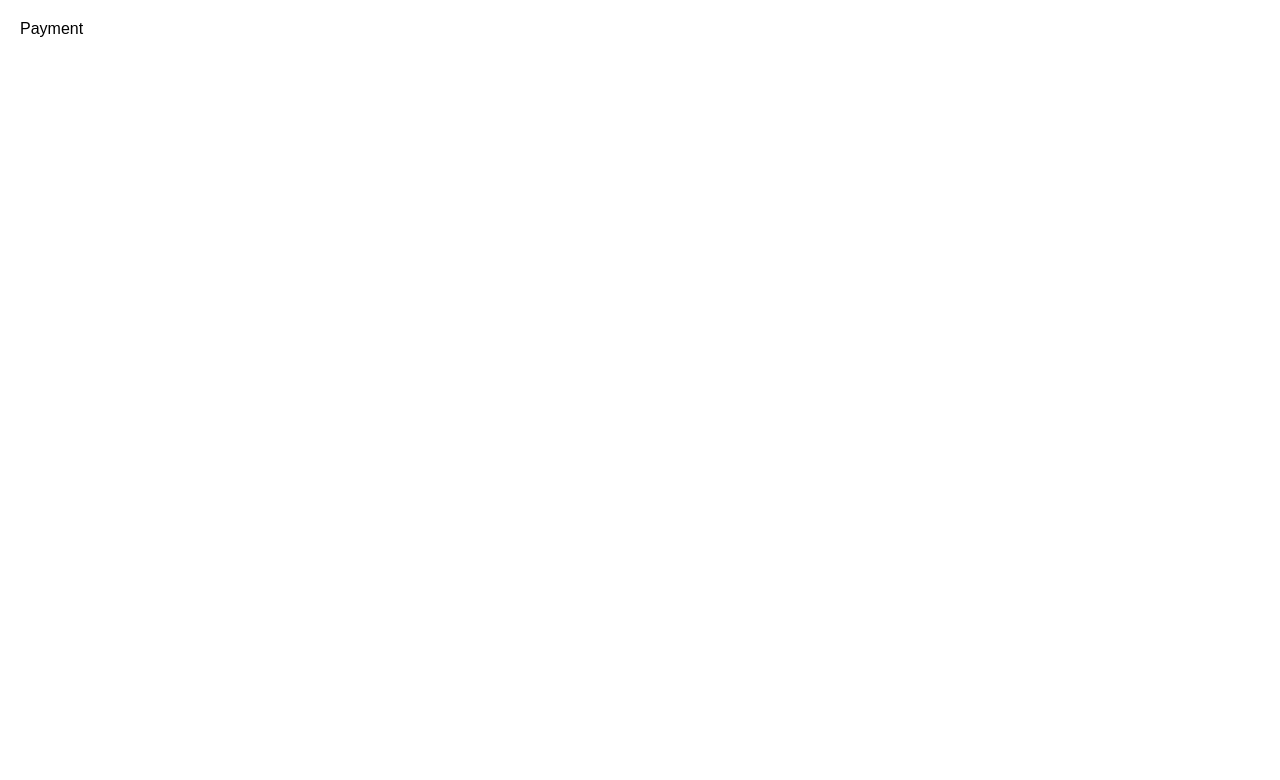
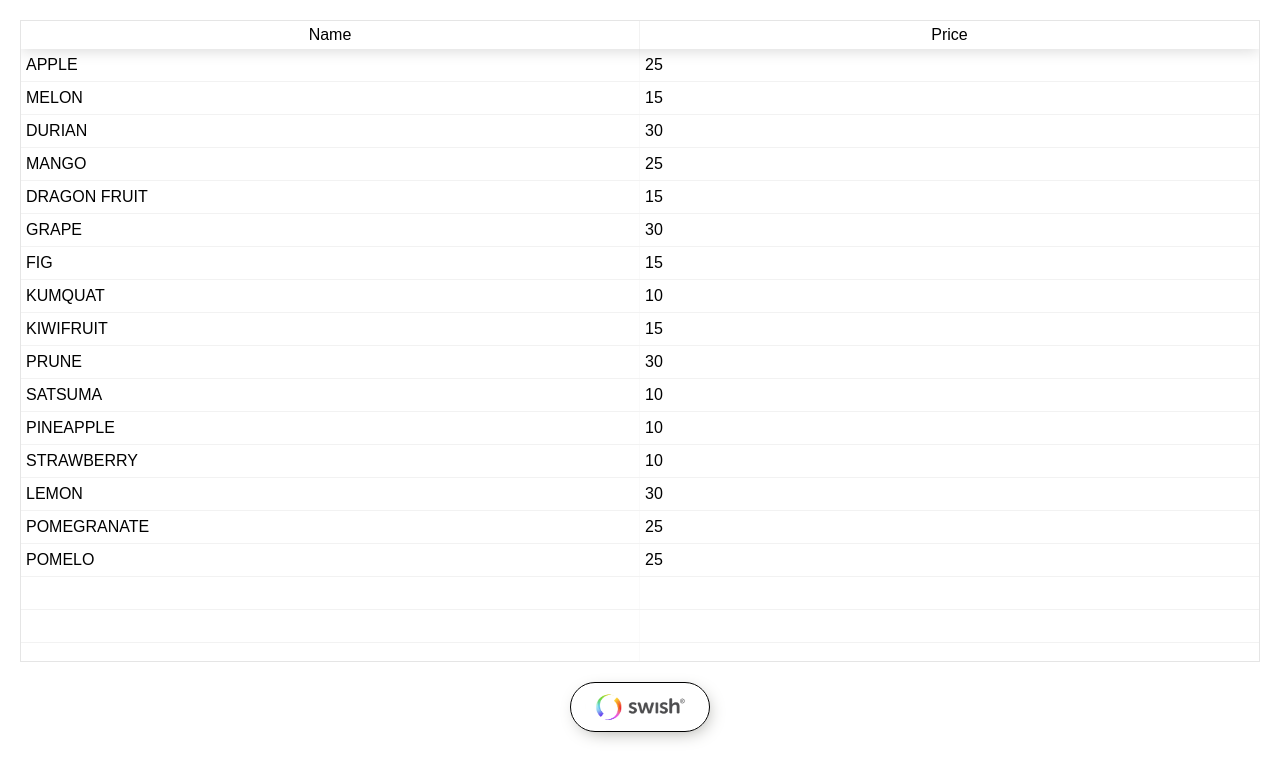
Before and after one commit to a7ul/swish-via-sound-pwa, a React (Create React App) app: page /payment in a window 1280 px wide. Shown: the top 780 px of the page. Built offline with nearby package versions, Linux system fonts and the light colour scheme.

Commit message:
Added payment ui

```diff
--- a/package.json
+++ b/package.json
@@ -8,7 +8,8 @@
     "react": "^16.5.2",
     "react-dom": "^16.5.2",
     "react-router-dom": "^4.3.1",
-    "react-scripts": "^2.0.4"
+    "react-scripts": "^2.0.4",
+    "react-table": "^6.8.6"
   },
   "homepage": "https://atulr.com/swish-via-sound-pwa/",
   "scripts": {
--- /dev/null
+++ b/src/components/Table/index.js
@@ -0,0 +1,8 @@
+import ReactTable from "react-table";
+import React from "react";
+import "react-table/react-table.css";
+import "./style.scss";
+
+export const Table = props => {
+  return <ReactTable data={props.data} columns={props.columns} />;
+};
--- /dev/null
+++ b/src/components/Table/style.scss
@@ -0,0 +1,3 @@
+.pagination-bottom {
+  display: none;
+}
--- a/src/pages/Payment/index.js
+++ b/src/pages/Payment/index.js
@@ -1,5 +1,51 @@
 import React from "react";
+import { Table } from "../../components/Table";
+import "./style.scss";
+import swishBtnImg from "../../assets/swish_button.png";
+console.log(swishBtnImg);
+
+const data = [
+  { id: 1, name: "APPLE", price: 25 },
+  { id: 2, name: "MELON", price: 15 },
+  { id: 3, name: "DURIAN", price: 30 },
+  { id: 4, name: "MANGO", price: 25 },
+  { id: 5, name: "DRAGON FRUIT", price: 15 },
+  { id: 6, name: "GRAPE", price: 30 },
+  { id: 7, name: "FIG", price: 15 },
+  { id: 8, name: "KUMQUAT", price: 10 },
+  { id: 9, name: "KIWIFRUIT", price: 15 },
+  { id: 10, name: "PRUNE", price: 30 },
+  { id: 11, name: "SATSUMA", price: 10 },
+  { id: 12, name: "PINEAPPLE", price: 10 },
+  { id: 13, name: "STRAWBERRY", price: 10 },
+  { id: 14, name: "LEMON", price: 30 },
+  { id: 15, name: "POMEGRANATE", price: 25 },
+  { id: 16, name: "POMELO", price: 25 }
+];
+
+const columns = [
+  {
+    Header: "Name",
+    accessor: "name" // String-based value accessors!
+  },
+  {
+    Header: "Price",
+    accessor: "price"
+  }
+];
 
 export const Payment = () => {
-  return <div>Payment</div>;
+  const items = [4, 5, 6];
+
+  return (
+    <div className="payment-container">
+      <Table data={data} columns={columns} />
+      <div className="payment-button-container">
+        <div
+          className="pay-btn"
+          style={{ backgroundImage: `url(${swishBtnImg})` }}
+        />
+      </div>
+    </div>
+  );
 };
--- /dev/null
+++ b/src/pages/Payment/style.scss
@@ -0,0 +1,38 @@
+.payment-button-container {
+  display: flex;
+  justify-content: center;
+  padding-top: 20px;
+}
+
+.payment-container {
+  display: flex;
+  flex-direction: column;
+  height: 80%;
+}
+
+.ReactTable {
+  height: 80vh;
+}
+
+.pay-btn {
+  padding: 10px;
+  text-align: center;
+  height: 50px;
+  width: 140px;
+  background-size: contain;
+  background-repeat: no-repeat;
+  background-position-x: center;
+  border: 1px solid;
+  border-radius: 40px;
+  box-sizing: border-box;
+  box-shadow: 3px 5px 18px -6px #9e9e98;
+  cursor: pointer;
+}
+
+.pay-btn:active {
+  width: 145px;
+}
+
+.pay-btn:focus {
+  width: 145px;
+}
```
Also changed, not shown: src/assets/swish_button.png (added), 1 other file (tests, documents, lock files or other folders).
